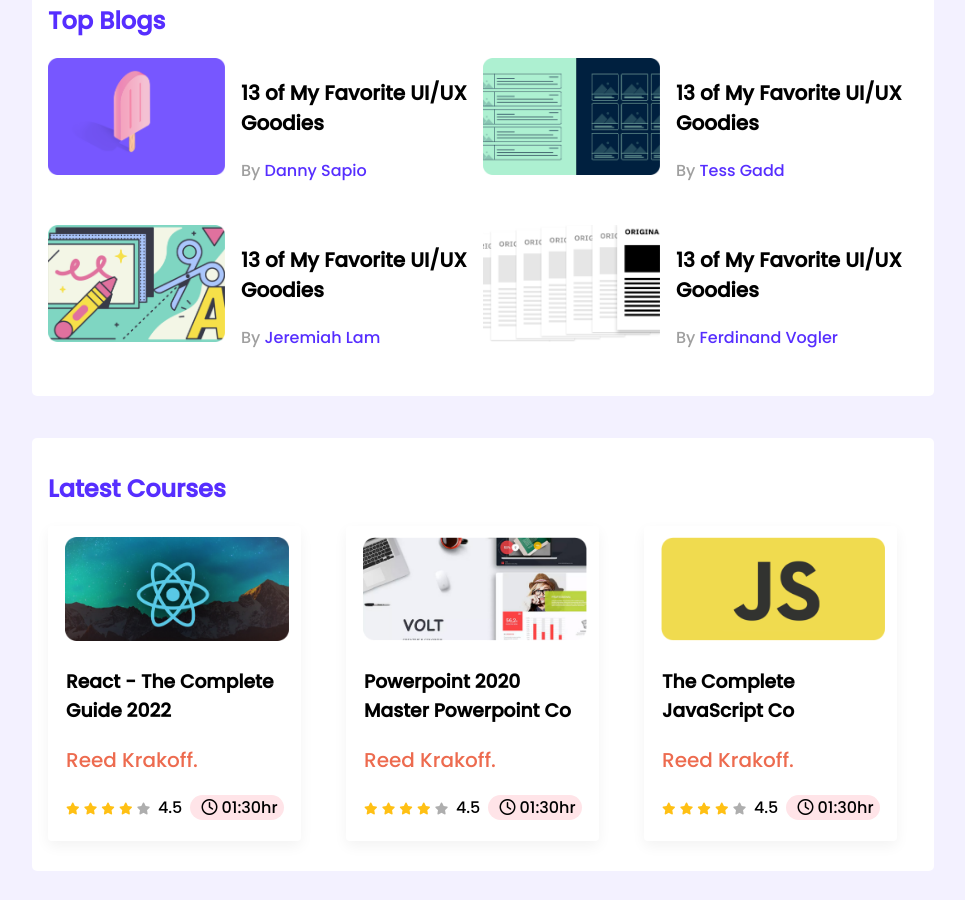
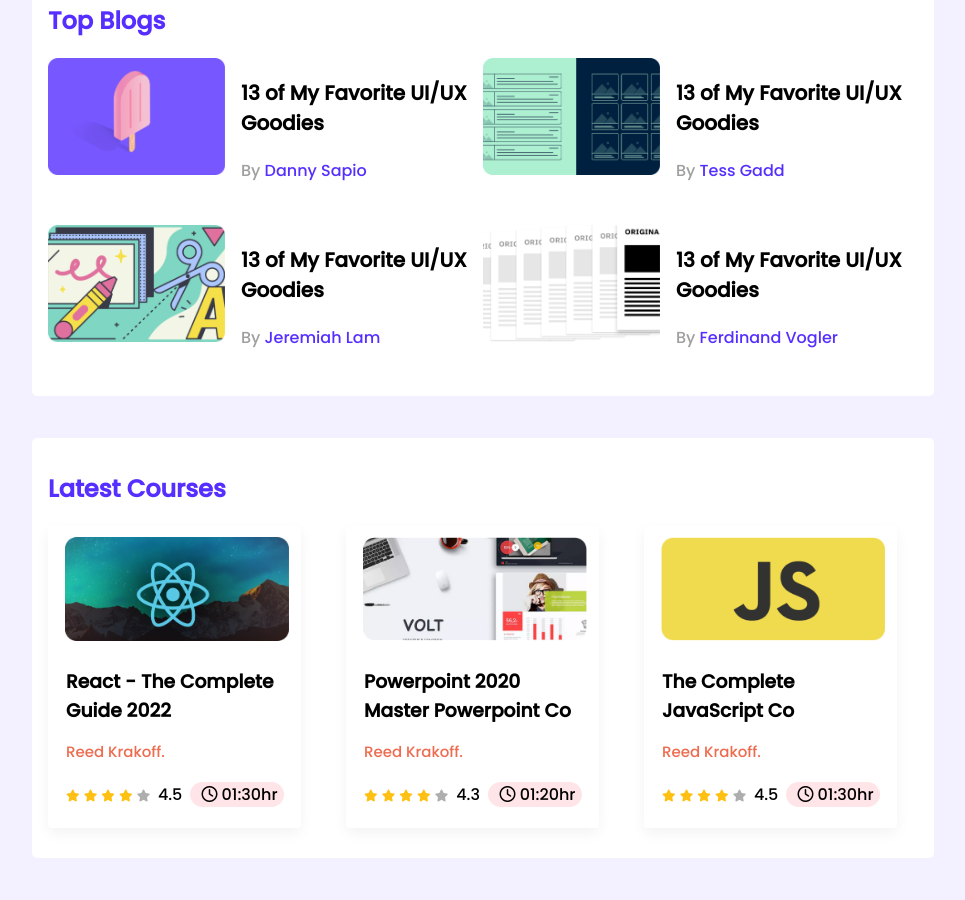
Before and after one commit to Aninditaroy/leader-board-css3, a plain HTML site: page index.html in a window 1280 px wide. Shown: the part 329-1229 px from the top of the page, without its empty margins (157-1122 px from the left). Drawn offline with Linux system fonts and the light colour scheme; a web font is replaced by a local one.

Commit message:
course modified

```diff
--- a/index.html
+++ b/index.html
@@ -155,10 +155,10 @@
                                 <i class="fas fa-star filled"></i>
                                 <i class="fas fa-star empty"></i>
                             </div>
-                            <span>4.5</span>
+                            <span>4.3</span>
                             <div class="course-duration">
                                 <i class="far fa-clock"></i>
-                                01:30hr
+                                01:20hr
                             </div>
                         </div>
 
--- a/styles/style.css
+++ b/styles/style.css
@@ -98,10 +98,13 @@ hr{
     padding-right: 17px;
     padding-bottom: 21px;
 }
+.course-title{
+    margin-bottom: 7px;
+}
 .course-author{
     font-size: 15px;
     color: #ED6B4F;
-    font-size: 20px;
+    margin-bottom: 19px;
 }
 .course-info{
     display: flex;
```
